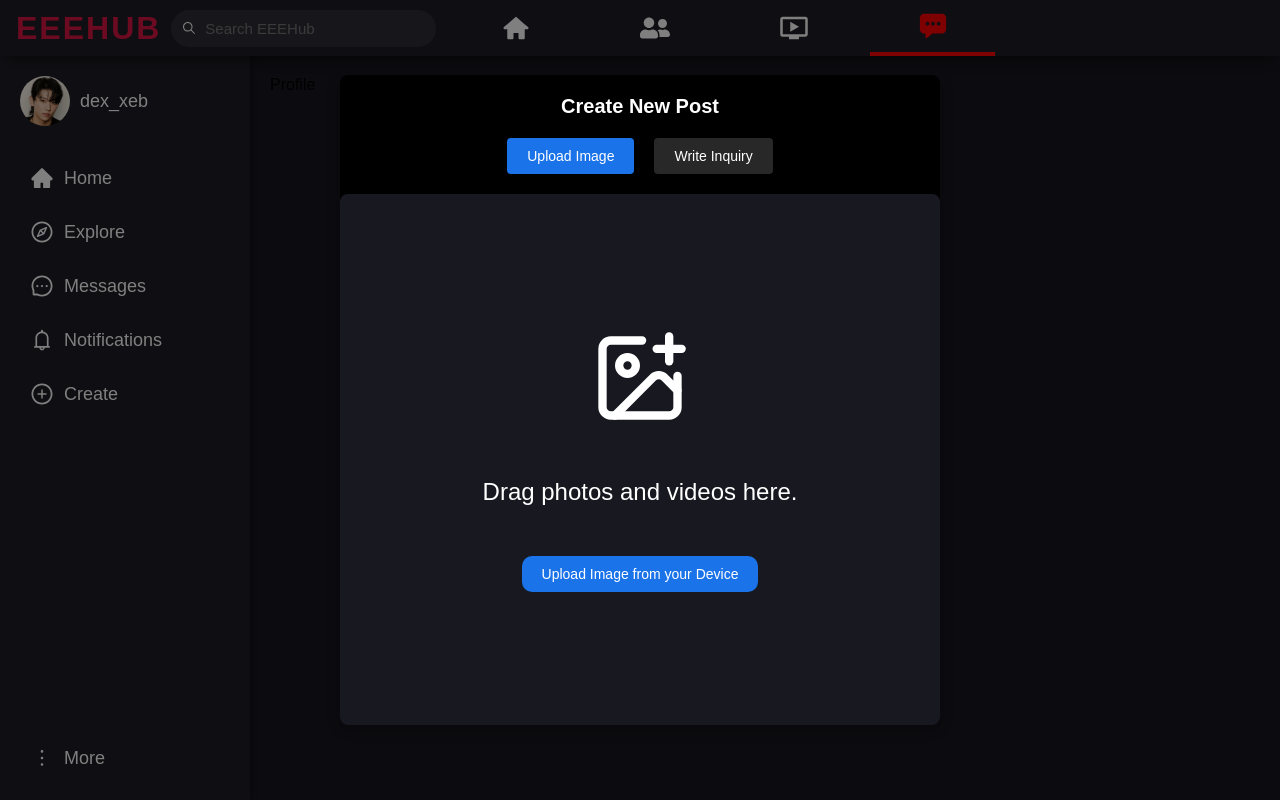
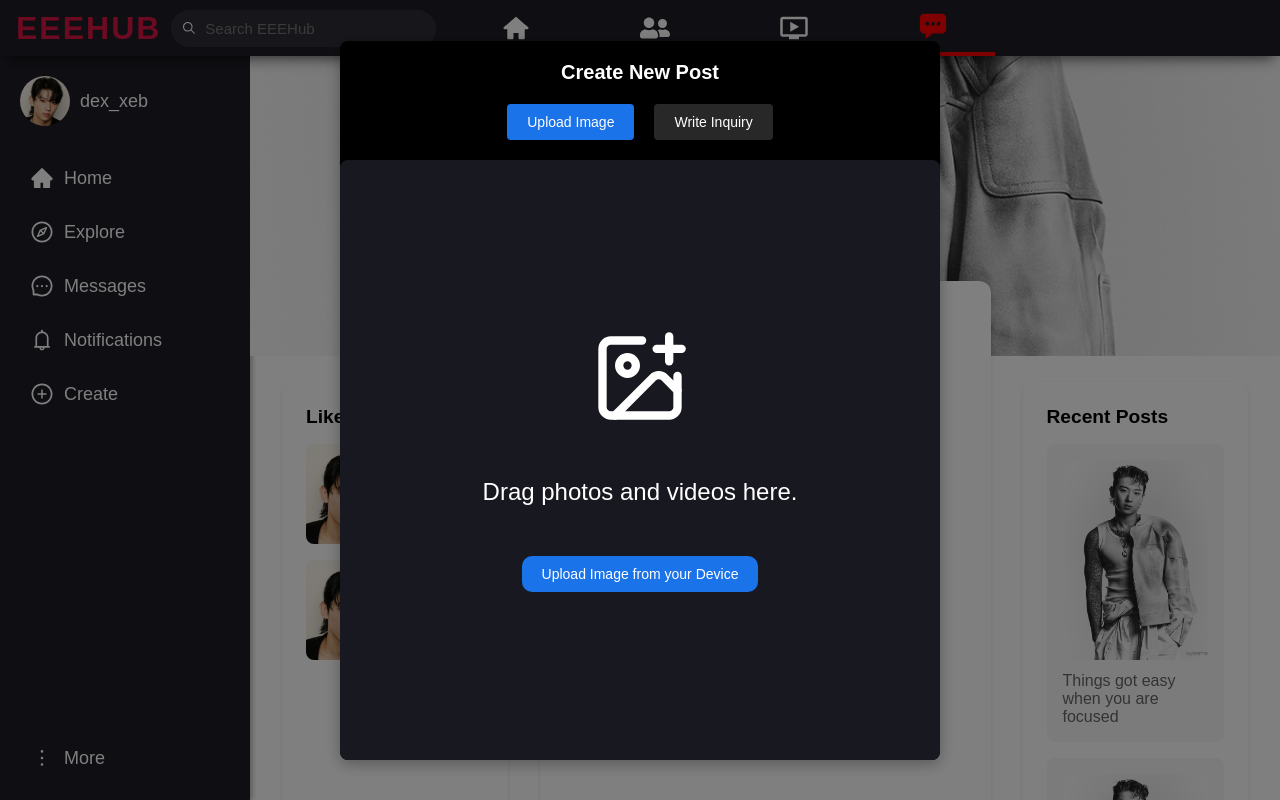
Before and after one commit to xeojune/NTU-EEEHUB, a React (Vite) app in the folder Frontend/: page /chat in a window 1280 px wide. Both pictures are taken after a click on the element "Create". Shown: the top 800 px of the page. Built offline with nearby package versions, Linux system fonts and the light colour scheme.

Commit message:
Added Profile Page & Post Creation Feature in Frontend

```diff
--- a/Frontend/src/components/NewPost/NewPost.tsx
+++ b/Frontend/src/components/NewPost/NewPost.tsx
@@ -11,9 +11,11 @@ import {
   StyledFileInput,
   ImageIconContainer,
   ImageWrapper,
-  DraggableImage
+  NavigationHeader,
+  NavigationButton
 } from '../../styles/NewPost/NewPostStyle';
 import Cropper from 'react-easy-crop';
+import { IoArrowBack } from "react-icons/io5";
 
 interface NewPostProps {
   onClose: () => void; // Function to close the modal
@@ -23,13 +25,19 @@ const NewPost: React.FC<NewPostProps> = ({ onClose }) => {
   const [activeOption, setActiveOption] = useState<'upload' | 'inquiry'>('upload');
   const [uploadedImage, setUploadedImage] = useState<string | null>(null);
   const [crop, setCrop] = useState({ x: 0, y: 0 });
-  const [zoom, setZoom] = useState(1);
+  const [zoom, setZoom] = useState(1.5);
+
+  const handleBack = () => {
+    setUploadedImage(null);
+    setZoom(1);
+  };
 
   // Handle file upload
   const handleFileUpload = (e: React.ChangeEvent<HTMLInputElement>) => {
     if (e.target.files && e.target.files[0]) {
       const file = e.target.files[0];
-      setUploadedImage(URL.createObjectURL(file)); // Create a temporary URL for the image
+      setUploadedImage(URL.createObjectURL(file));
+      setZoom(1);
     }
   };
 
@@ -39,8 +47,20 @@ const NewPost: React.FC<NewPostProps> = ({ onClose }) => {
   }
 
   return (
-    <ModalCard width="600px" height="650px" radius="8px" onClose={onClose} background="black">
-      <NewPostTitle>Create New Post</NewPostTitle>
+    <ModalCard width="600px" height="719px" radius="8px" onClose={onClose} background="black">
+      {uploadedImage ? (
+        <NavigationHeader>
+          <NavigationButton onClick={handleBack}>
+            <IoArrowBack size={24} />
+          </NavigationButton>
+          <NewPostTitle>Crop</NewPostTitle>
+          <NavigationButton>
+            Next
+          </NavigationButton>
+        </NavigationHeader>
+      ) : (
+        <NewPostTitle style={{ marginBottom: '20px' }}>Create New Post</NewPostTitle>
+      )}
 
       {/* Option Selector */}
       <NewPostOptionSelector>
@@ -72,9 +92,17 @@ const NewPost: React.FC<NewPostProps> = ({ onClose }) => {
                   aspect={1 / 1}
                   onCropChange={setCrop}
                   onCropComplete={onCropComplete}
-                  cropSize={{ width: 550, height: 550 }}
-                  style={{ containerStyle: { width: '100%' } }}
                   onZoomChange={setZoom}
+                  objectFit="horizontal-cover"
+                  cropSize={{ width: 600, height: 600 }}
+                  // minZoom={1}
+                  // maxZoom={5}
+                  style={{
+                    containerStyle: {
+                      width: '600px',
+                      height: '600px'
+                    }
+                  }}
                 />
               </ImageWrapper>
             ) : (
--- a/Frontend/src/pages/Layout.tsx
+++ b/Frontend/src/pages/Layout.tsx
@@ -8,7 +8,7 @@ const Layout: React.FC<{ children: React.ReactNode }> = ({ children }) => {
     <div>
       <Header />
       <SideBar />
-      <MainContent>{children}</MainContent>
+      <MainContent style={{ padding: '0' }}>{children}</MainContent>
     </div>
   );
 };
--- a/Frontend/src/pages/Profile/Profile.tsx
+++ b/Frontend/src/pages/Profile/Profile.tsx
@@ -1,13 +1,76 @@
-import React from 'react'
-import Layout from '../Layout'
+import Layout from "../Layout";
+import React from "react";
+import {
+    BackgroundImage,
+    BackgroundImageWrapper,
+    ProfileContainer,
+    ProfileInfoContainer,
+    ProfileWrapper,
+    ProfileImage,
+    ProfileInfo,
+    LikesInterestWrapper,
+    InterestGrid,
+    PostWrapper,
+    PostGrid
+} from "../../styles/Profile/ProfileStyle";
+import User1Image from "../../assets/userImg/User1.png";
+import User1BackgroundImage from "../../assets/userImg/User1post.png";
 
 const Profile: React.FC = () => {
-  return (
-    <Layout>
-        Profile
-    </Layout>
+    // Mock data for interests and posts
+    const interests = [
+        { id: 1, image: User1Image },
+        { id: 2, image: User1Image },
+        { id: 3, image: User1Image },
+        { id: 4, image: User1Image },
+    ];
 
-  )
-}
+    const posts = [
+        { id: 1, image: User1BackgroundImage, text: "Things got easy when you are focused" },
+        { id: 2, image: User1BackgroundImage, text: "Love everyone" },
+    ];
 
-export default Profile
+    return (
+        <Layout>
+            <ProfileContainer>
+                <BackgroundImageWrapper>
+                    <BackgroundImage src={User1BackgroundImage} alt="Background" />
+                </BackgroundImageWrapper>
+
+                <ProfileInfoContainer>
+                    <LikesInterestWrapper>
+                        <h2>Likes & Interests</h2>
+                        <InterestGrid>
+                            {interests.map(interest => (
+                                <img key={interest.id} src={interest.image} alt={`Interest ${interest.id}`} />
+                            ))}
+                        </InterestGrid>
+                    </LikesInterestWrapper>
+
+                    <ProfileWrapper>
+                        <ProfileImage src={User1Image} alt="Profile" />
+                        <ProfileInfo>
+                            <h1>dex_xeb</h1>
+                            <p>Rank: Advanced</p>
+                            <p>Points: 9200</p>
+                        </ProfileInfo>
+                    </ProfileWrapper>
+
+                    <PostWrapper>
+                        <h2>Recent Posts</h2>
+                        <PostGrid>
+                            {posts.map(post => (
+                                <div key={post.id} className="post">
+                                    <img src={post.image} alt={`Post ${post.id}`} />
+                                    <p>{post.text}</p>
+                                </div>
+                            ))}
+                        </PostGrid>
+                    </PostWrapper>
+                </ProfileInfoContainer>
+            </ProfileContainer>
+        </Layout>
+    );
+};
+
+export default Profile;
--- a/Frontend/src/styles/NewPost/NewPostStyle.ts
+++ b/Frontend/src/styles/NewPost/NewPostStyle.ts
@@ -3,7 +3,7 @@ import { LuImagePlus } from "react-icons/lu";
 
 export const NewPostContainer = styled.div`
   width: 100%;
-  height: 600px;
+  height: 100%;
   display: flex;
   justify-content: center;
   align-items: center;
@@ -12,10 +12,9 @@ export const NewPostContainer = styled.div`
   position: relative;
 `;
 
-export const NewPostTitle = styled.p`
+export const NewPostTitle = styled.div`
   font-size: 20px;
   font-weight: 600;
-  margin-bottom: 20px;
   color: white;
   text-align: center;
 `;
@@ -58,8 +57,9 @@ export const UploadContainer = styled.div`
   align-items: center;
   justify-content: center;
   gap: 50px;
-  width: 100%;
-  height: 100%;
+  width: 600px;
+  height: 600px;
+  margin: 0 auto;
 `;
 
 export const ImageIconContainer = styled(LuImagePlus)`
@@ -86,8 +86,8 @@ export const StyledFileInput = styled.input`
 `;
 
 export const ImageWrapper = styled.div`
-  width: 100%;
-  height: 100%;
+  width: 600px;
+  height: 600px;
   position: relative;
   overflow: hidden;
 `;
@@ -105,7 +105,35 @@ export const DraggableImage = styled.img`
   }
 `;
 
+export const NavigationHeader = styled.div`
+  display: flex;
+  justify-content: space-between;
+  align-items: center;
+  width: 100%;
+  padding: 0 15px;
+  margin-bottom: 20px;
+`;
 
+export const NavigationButton = styled.button`
+  background: none;
+  border: none;
+  color: white;
+  font-size: 16px;
+  cursor: pointer;
+  display: flex;
+  align-items: center;
+  gap: 5px;
+  padding: 5px;
+
+  &:hover {
+    opacity: 0.8;
+  }
+
+  &:disabled {
+    opacity: 0.5;
+    cursor: not-allowed;
+  }
+`;
 
 export const InquiryContainer = styled.div`
   display: flex;
--- a/Frontend/src/styles/Profile/ProfileStyle.ts
+++ b/Frontend/src/styles/Profile/ProfileStyle.ts
@@ -1,26 +1,136 @@
 import styled from "styled-components";
 
 export const ProfileContainer = styled.div`
-    max-width: 1200px;
-    padding: 0 20px;
-    margin: 0 auto;
-    color: white;
+    display: flex;
+    flex-direction: column;
+    width: 100%;
+    min-height: 100vh;
+    background-color: white;
 `
 
-export const ProfileHeaderContainer = styled.div`
-    display: flex;
-    padding: 4px, 10px;
+export const BackgroundImageWrapper = styled.div`
+    position: relative;
     width: 100%;
-    margin: 40px 200px;
-    flex-direction: column;
+    height: 300px;
 `
 
-export const ProfileTabsContainer = styled.div`
+export const BackgroundImage = styled.img`
+    width: 100%;
+    height: 100%;
+    object-fit: cover;
+`
+
+export const ProfileInfoContainer = styled.div`
+    display: grid;
+    grid-template-columns: 1fr 2fr 1fr;
+    gap: 2rem;
+    padding: 0 2rem;
+    margin-top: -150px;
+    position: relative;
+    z-index: 1;
+`
+
+export const ProfileWrapper = styled.div`
     display: flex;
-    width: 100%;
-    padding: 4px, 10px;
-    margin-left: auto;
-    margin-right: auto;
-    border-top: 1px solid #414543;
     flex-direction: column;
+    align-items: center;
+    background: white;
+    padding: 2rem;
+    padding-top: 4rem;
+    border-radius: 12px 12px 0 0;
+    box-shadow: 0 2px 4px rgba(0, 0, 0, 0.1);
+    margin-top: 75px;
+    position: relative;
 `
+
+export const ProfileImage = styled.img`
+    width: 200px;
+    height: 200px;
+    border-radius: 50%;
+    object-fit: cover;
+    border: 4px solid transparent;
+    position: absolute;
+    top: -100px;
+    left: 50%;
+    transform: translateX(-50%);
+    z-index: 2;
+`
+
+export const ProfileInfo = styled.div`
+    text-align: center;
+    margin-top: 5rem;
+
+    h1 {
+        font-size: 1.5rem;
+        margin-bottom: 0.5rem;
+    }
+
+    p {
+        color: #666;
+        margin-bottom: 1rem;
+    }
+`
+
+export const LikesInterestWrapper = styled.div`
+    background: white;
+    padding: 1.5rem;
+    border-radius: 12px;
+    box-shadow: 0 2px 4px rgba(0, 0, 0, 0.1);
+    margin-top: 11rem;
+    margin-bottom: 2rem;
+    h2 {
+        margin-bottom: 1rem;
+        font-size: 1.2rem;
+    }
+`
+
+export const InterestGrid = styled.div`
+    display: grid;
+    grid-template-columns: repeat(2, 1fr);
+    gap: 1rem;
+
+    img {
+        width: 100%;
+        height: 100px;
+        object-fit: cover;
+        border-radius: 8px;
+    }
+`
+
+export const PostWrapper = styled.div`
+    background: white;
+    padding: 1.5rem;
+    border-radius: 12px;
+    box-shadow: 0 2px 4px rgba(0, 0, 0, 0.1);
+    margin-top: 11rem;
+    margin-bottom: 2rem;
+
+    h2 {
+        margin-bottom: 1rem;
+        font-size: 1.2rem;
+    }
+`
+
+export const PostGrid = styled.div`
+    display: flex;
+    flex-direction: column;
+    gap: 1rem;
+
+    .post {
+        background: #f8f8f8;
+        padding: 1rem;
+        border-radius: 8px;
+
+        img {
+            width: 100%;
+            height: 200px;
+            object-fit: cover;
+            border-radius: 8px;
+            margin-bottom: 0.5rem;
+        }
+
+        p {
+            color: #666;
+        }
+    }
+`
```
Also changed, not shown: Frontend/src/styles/Profile/ProfileHeaderStyle.ts (deleted).
